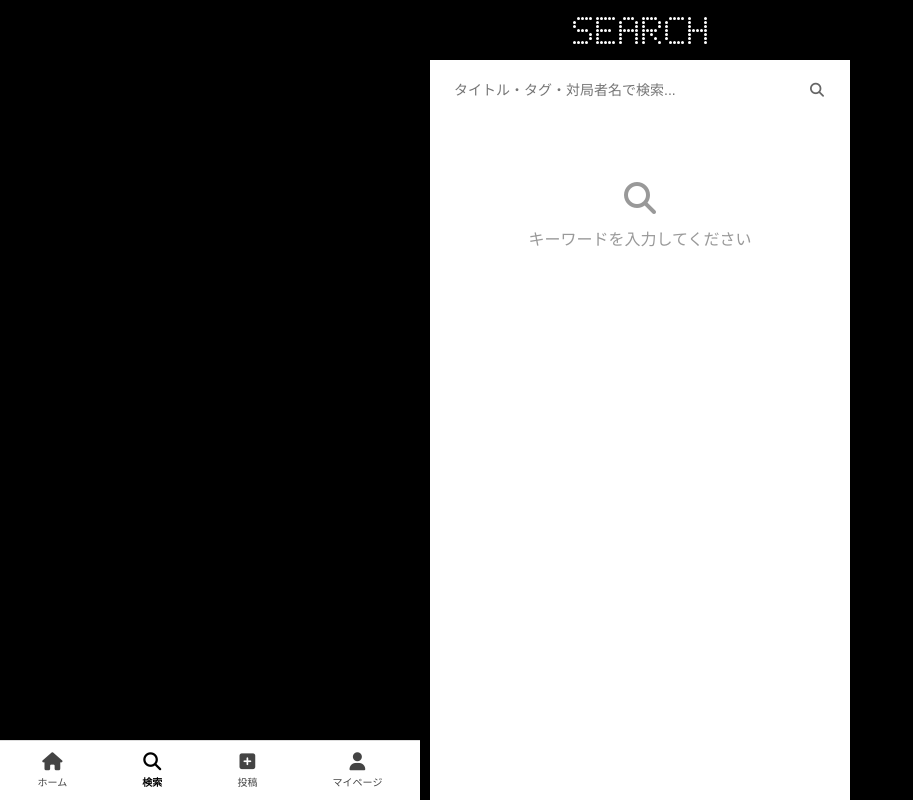
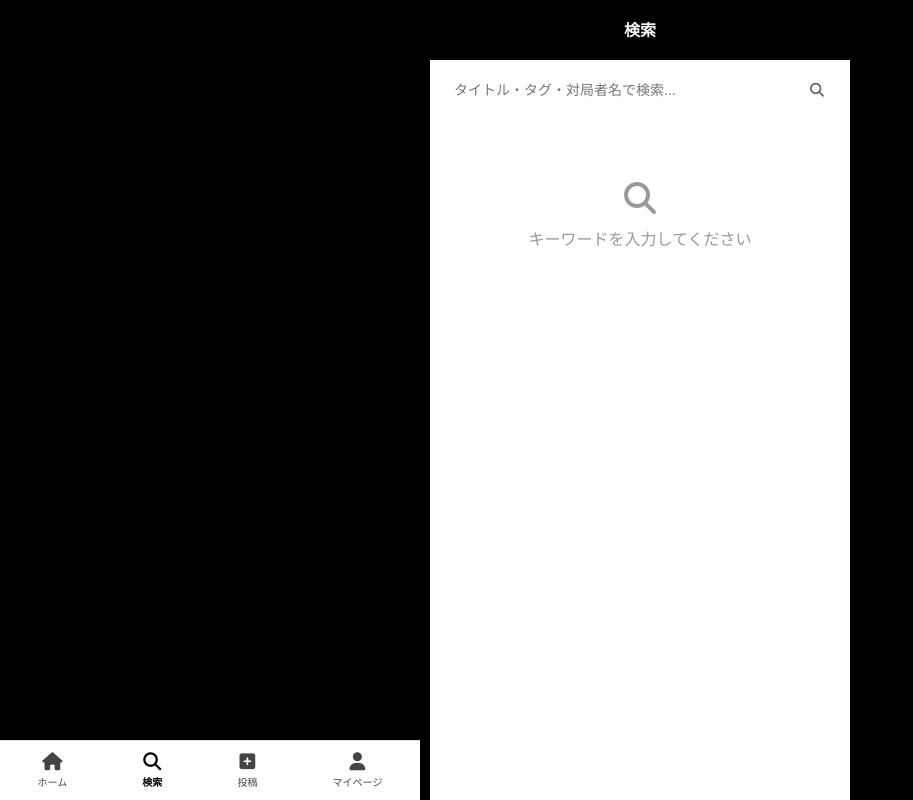
Before and after one commit to KMOkuda/igovote, a Django app: page /search/ in a window 1280 px wide. Shown: the whole page, without its empty margins (0-913 px from the left). Run offline with Django 4.2, Linux system fonts and the light colour scheme; data that the repository does not hold is empty.

Commit message:
ドットマトリクス風ヘッダーを元のタイトル表示に戻し、コメント入力の0手目で@を付けないように修正
- TOP/SEARCH/POSTのドット文字表現が見づらいとのフィードバックを受け、
  碁友会/検索/棋譜を投稿の通常テキスト表示にロールバック
- コメント入力欄を開いた際、現在の手数が0手目の場合は「@0」を付けず空欄にする

Co-Authored-By: Claude Sonnet 4.6 <noreply@anthropic.com>

```diff
--- a/kifu_app/static/kifu_app/css/style.css
+++ b/kifu_app/static/kifu_app/css/style.css
@@ -74,33 +74,6 @@ textarea {
   font-weight: bold;
   line-height: 1.3;
   word-break: break-all;
-}
-
-/* ドットマトリクス風タイトル */
-.dot-text {
-  display: flex;
-  gap: 4px;
-}
-.dot-char {
-  display: flex;
-  flex-direction: column;
-  gap: 1px;
-}
-.dot-row {
-  display: flex;
-  gap: 1px;
-}
-.dot {
-  width: 3px;
-  height: 3px;
-  border-radius: 50%;
-  flex-shrink: 0;
-}
-.dot-on {
-  background: #fff;
-}
-.dot-off {
-  background: #000;
 }
 
 /* 右：対局者 */
--- a/kifu_app/static/kifu_app/js/script.js
+++ b/kifu_app/static/kifu_app/js/script.js
@@ -49,8 +49,8 @@ window.toggleInput = function(show) {
         nav.style.display = "none";
         body.classList.add("is-typing");
 
-        // 取得した手数を即座に反映
-        inputField.value = `@${currentMove} `;
+        // 取得した手数を即座に反映（0手目は@をつけない）
+        inputField.value = currentMove > 0 ? `@${currentMove} ` : '';
 
         setTimeout(() => {
             inputField.focus();
--- a/kifu_app/templates/kifu_app/kifu_create.html
+++ b/kifu_app/templates/kifu_app/kifu_create.html
@@ -10,7 +10,7 @@
     <div class="back" onclick="history.back()"><i class="fa-solid fa-angle-left"></i></div>
   </div>
   <div class="header-center">
-    <div class="title-main dot-text-container" data-text="POST"></div>
+    <div class="title-main">棋譜を投稿</div>
   </div>
   <div class="header-right"></div>
 </div>
@@ -169,7 +169,6 @@
 {% endblock %}
 
 {% block extra_js %}
-<script src="{% static 'kifu_app/js/dot-text.js' %}"></script>
 <script src="{% static 'kifu_app/js/wgo.min.js' %}"></script>
 <script src="{% static 'kifu_app/js/wgo.player.min.js' %}"></script>
 <script>
--- a/kifu_app/templates/kifu_app/search.html
+++ b/kifu_app/templates/kifu_app/search.html
@@ -8,7 +8,7 @@
 <div class="header">
   <div class="header-left"></div>
   <div class="header-center">
-    <div class="title-main dot-text-container" data-text="SEARCH"></div>
+    <div class="title-main">検索</div>
   </div>
   <div class="header-right"></div>
 </div>
@@ -78,7 +78,6 @@
 {% endblock %}
 
 {% block extra_js %}
-<script src="{% static 'kifu_app/js/dot-text.js' %}"></script>
 <script src="{% static 'kifu_app/js/wgo.min.js' %}"></script>
 <script src="{% static 'kifu_app/js/wgo.player.min.js' %}"></script>
 <script src="{% static 'kifu_app/js/board-render.js' %}"></script>
--- a/kifu_app/templates/kifu_app/top.html
+++ b/kifu_app/templates/kifu_app/top.html
@@ -8,7 +8,7 @@
 <div class="header">
   <div class="header-left"></div>
   <div class="header-center">
-    <div class="title-main dot-text-container" data-text="TOP"></div>
+    <div class="title-main">碁友会</div>
   </div>
   <div class="header-right">
     {% if user.is_authenticated %}
@@ -75,7 +75,6 @@
 {% endblock %}
 
 {% block extra_js %}
-<script src="{% static 'kifu_app/js/dot-text.js' %}"></script>
 <script src="{% static 'kifu_app/js/wgo.min.js' %}"></script>
 <script src="{% static 'kifu_app/js/wgo.player.min.js' %}"></script>
 <script src="{% static 'kifu_app/js/board-render.js' %}"></script>
```
Also changed, not shown: kifu_app/static/kifu_app/js/dot-text.js (deleted, +0 -47 lines).
